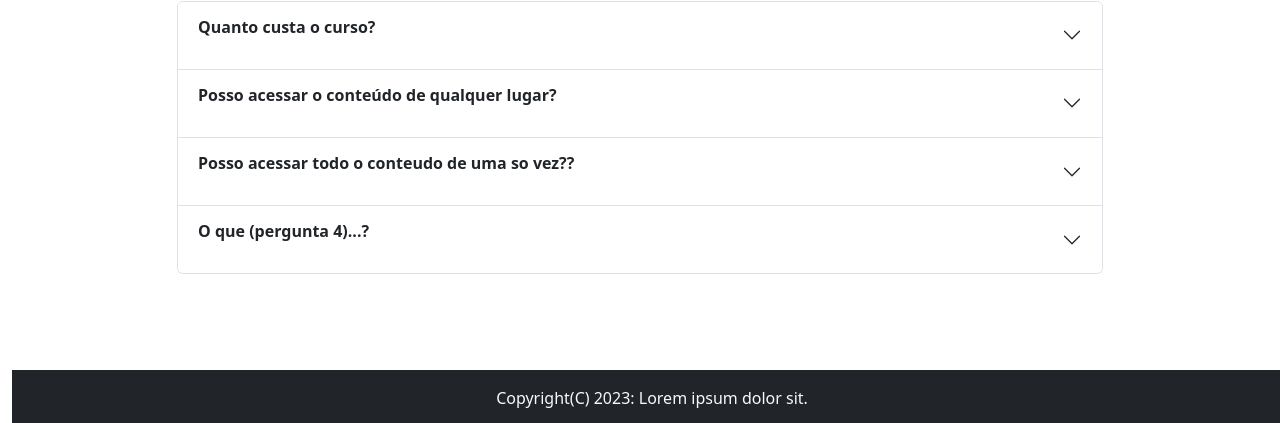
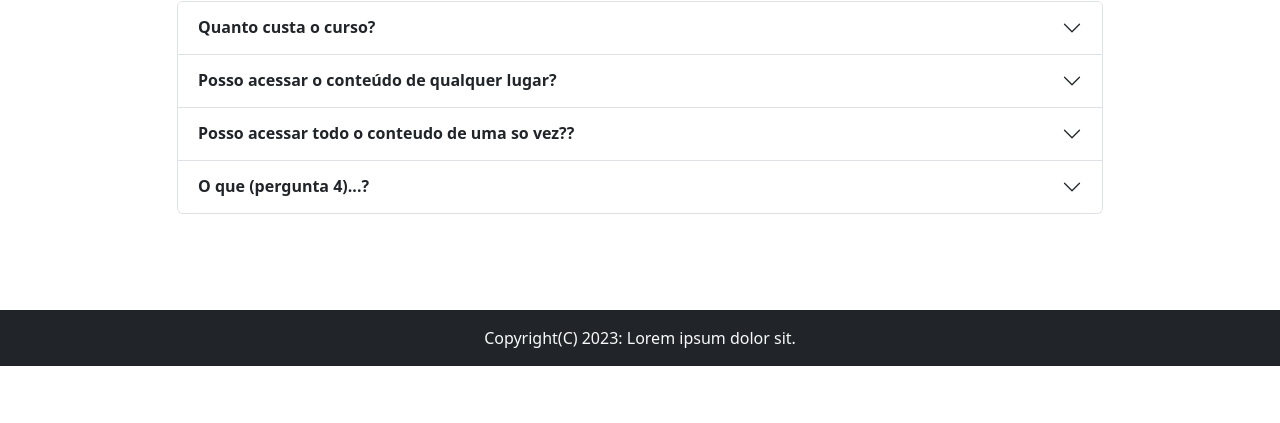
Before and after one commit to guisazevedo/aprendizado, a React (Vite) app: page / in a window 1280 px wide. Shown: the part 1825-2248 px from the top of the page. After the commit the page ends 2191 px from the top, so only its background shows below. Built offline with nearby package versions, Linux system fonts and the light colour scheme.

Commit message:
fix + image source

```diff
--- a/src/01_components/Faq.tsx
+++ b/src/01_components/Faq.tsx
@@ -25,7 +25,7 @@ const Faq = ({ questions }: Props) => {
                     aria-expanded="false"
                     aria-controls={item.collapse}
                   >
-                    <p className="fs-6 fw-bold">{item.question}</p>
+                    <span className="fs-6 fw-bold">{item.question}</span>
                   </button>
                 </h2>
                 <div
@@ -47,5 +47,3 @@ const Faq = ({ questions }: Props) => {
 };
 
 export default Faq;
-
-// TODO => text in question needs to be in the vertical center
--- a/src/01_components/Footer.tsx
+++ b/src/01_components/Footer.tsx
@@ -1,9 +1,9 @@
 const Footer = () => {
   return (
-    <footer className="footer py-3 bg-dark" style={{ width: "100vw" }}>
-      <div className="container">
-        <div className="row justify-content-center">
-          <div className="text-center">
+    <footer className="footer bd-footer py-3 bg-dark position-absolute start-0 end-0">
+      <div className="container-fluid">
+        <div className="row">
+          <div className="col-12 text-center">
             <span className="text-light">
               Copyright(C) 2023: Lorem ipsum dolor sit.
             </span>
@@ -15,5 +15,3 @@ const Footer = () => {
 };
 
 export default Footer;
-
-// TODO => footer needs to occupy the entire width of the screen
--- a/src/01_components/HeaderText.tsx
+++ b/src/01_components/HeaderText.tsx
@@ -16,4 +16,4 @@ const HeaderText = ({ header, sub_header, text }: Props) => {
 
 export default HeaderText;
 
-// TODO => make text in paragraph
+// TODO => make text in paragraphs
--- a/src/02_blocks/Landing_faq_block.tsx
+++ b/src/02_blocks/Landing_faq_block.tsx
@@ -48,4 +48,4 @@ const Landing_faq_block = () => {
 
 export default Landing_faq_block;
 
-// TODO => is this correct? header + faq?
+// TODO => create Landing_faq_block and Landing_header_block
--- a/src/02_blocks/Lesson_video_block.tsx
+++ b/src/02_blocks/Lesson_video_block.tsx
@@ -10,7 +10,7 @@ const cards = [
       "Lorem ipsum dolor sit amet consectetur adipisicing elit. Minus, earum!",
     part: "Duracao: 10 min",
     play: icon,
-    image: "/src/00_assets/images/class_1.jpg",
+    image: "/00_assets/images/class_1.jpg",
   },
   {
     title: "Video 2: Tema",
--- a/src/03_pages/Landing_page.tsx
+++ b/src/03_pages/Landing_page.tsx
@@ -21,3 +21,5 @@ const Landing_page = () => {
 };
 
 export default Landing_page;
+
+// TODO => add "bem vindo | como funciona | faq" on top
```
Also changed, not shown: public/00_assets/images/class_1.jpg (renamed from src/00_assets/images/class_1.jpg).
